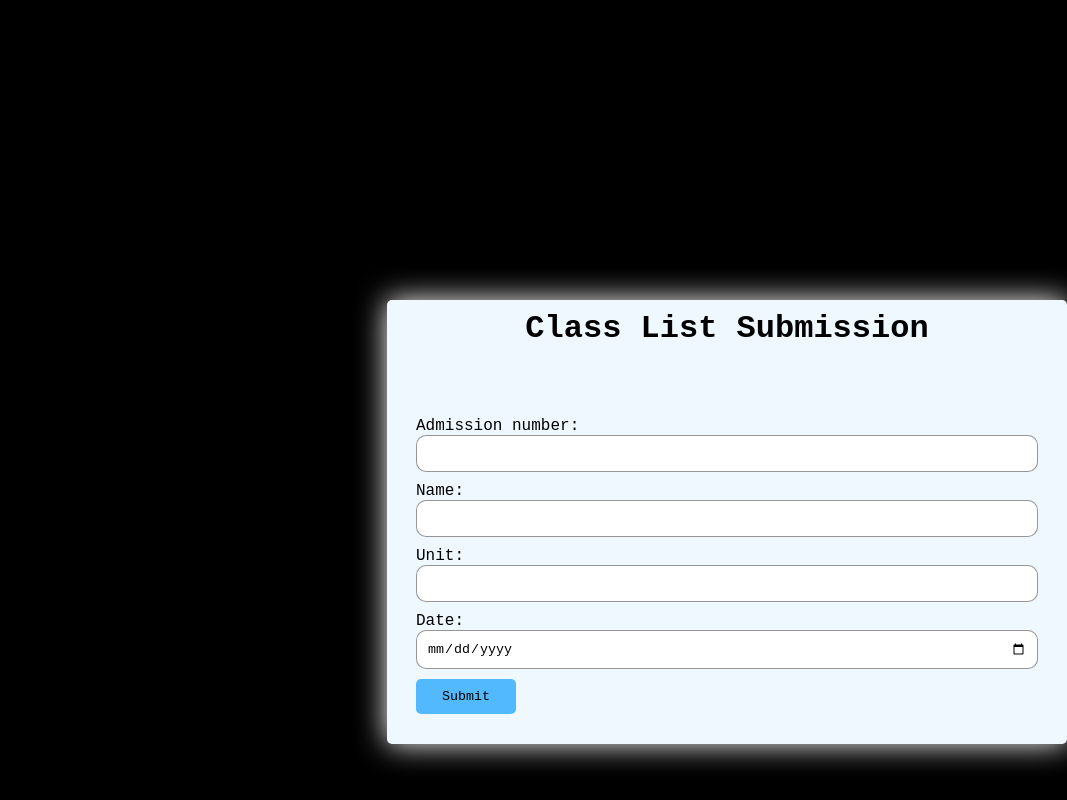
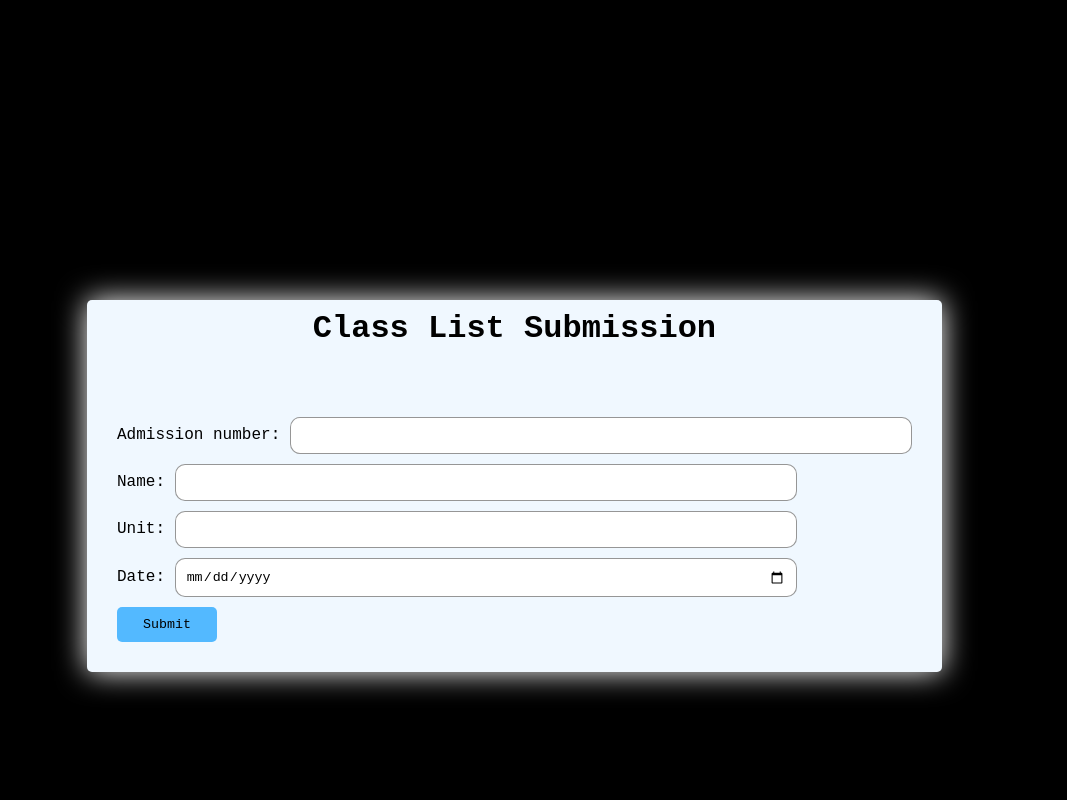
Before and after one commit to wisdomsifa/attendance, a Django app: page / in a window 1280 px wide. Shown: the whole page, without its empty margins (213-1280 px from the left). Run offline with Django 4.2, Linux system fonts and the light colour scheme.

Commit message:
updated styles

```diff
--- a/base/templates/base/class_list.html
+++ b/base/templates/base/class_list.html
@@ -19,7 +19,7 @@
             align-items: center;
             margin-top: 300px;
             max-width: fit-content;
-            margin-left: 600px;
+            margin-left: 300px;
             box-shadow: 0px 0px 30px white;
             border-radius: 5px;
             background-color: aliceblue;
```
